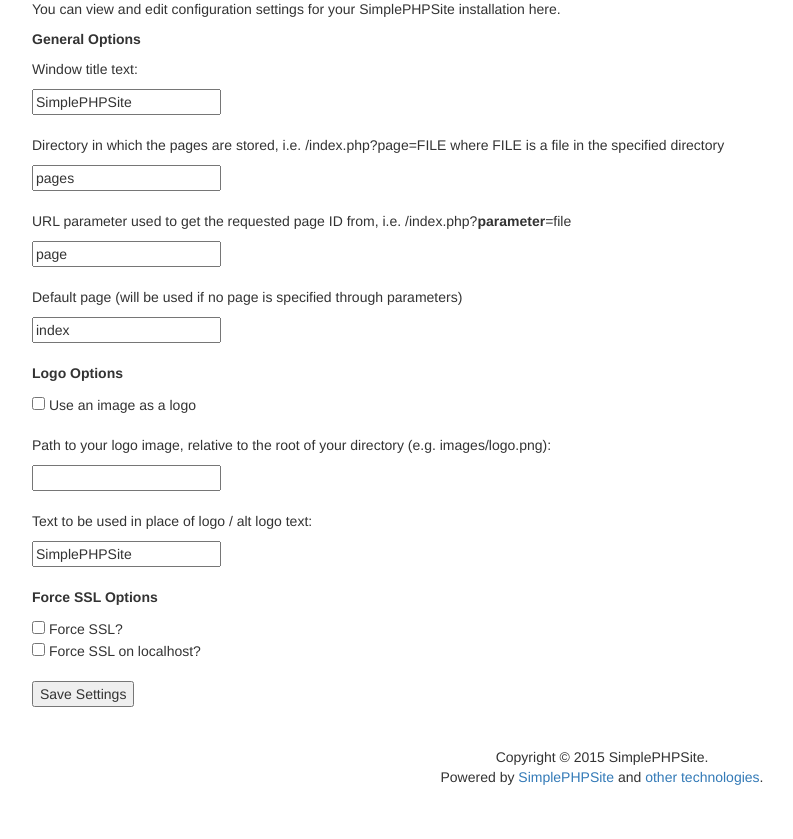
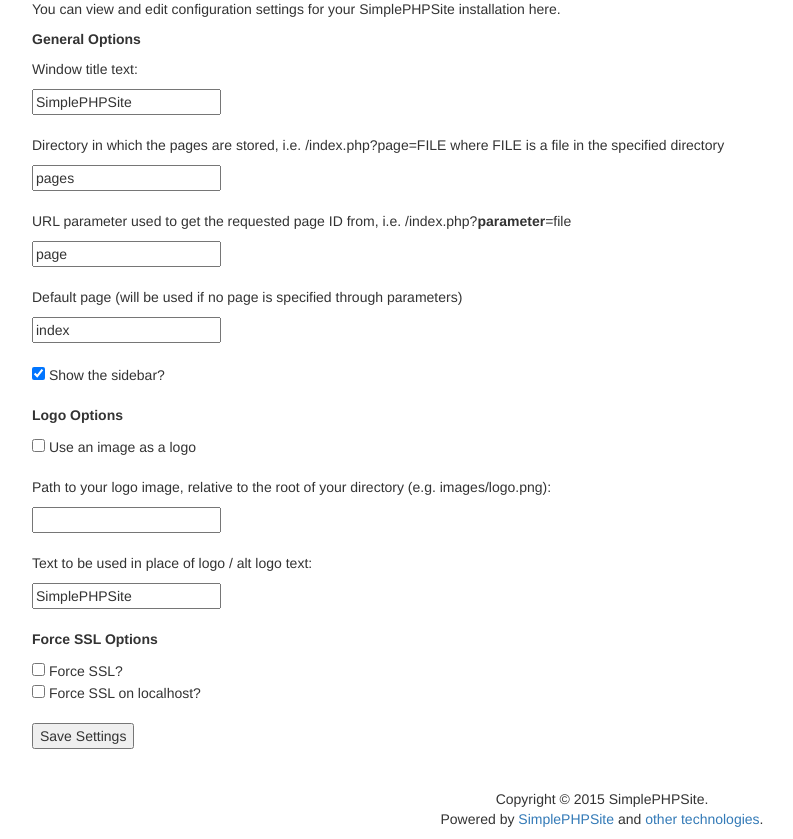
Before and after one commit to ipavl/simplephpsite, a PHP site: page /admin.php in a window 1280 px wide. Shown: the part 273-1112 px from the top of the page, without its empty margins (38-831 px from the left). Before the commit the page ends 1058 px from the top, so only its background shows below. Run offline with PHP 8.4, Linux system fonts and the light colour scheme; data that the repository does not hold is empty; some libraries are stand-ins or nearby versions.

Commit message:
Add an optional sidebar to all pages

```diff
--- a/css/simplephpsite.css
+++ b/css/simplephpsite.css
@@ -6,7 +6,7 @@
 }
 
 .page-content {
-  margin-top: 90px;
+  margin-top: 20px;
 }
 
 #footer-copyright {
--- a/includes/admin.php
+++ b/includes/admin.php
@@ -23,6 +23,11 @@
 			$config['logoPath'] = $_POST['logoPath'];
 		if (isset($_POST['logoText']))
 			$config['logoText'] = $_POST['logoText'];
+
+		if (isset($_POST['sidebar']) && $_POST['sidebar'] == "on")
+			$config['sidebar'] = true;
+		else
+			$config['sidebar'] = false;
 
 		if (isset($_POST['useImageLogo']) && $_POST['useImageLogo'] = "on")
 			$config['useImageLogo'] = true;
@@ -69,6 +74,8 @@
 	<p>Default page (will be used if no page is specified through parameters)</p>
 	<input name="indexPage" type="text" value="<?php echo $config['indexPage']; ?>"><br/><br/>
 
+	<input name="sidebar" type="checkbox" <?php if ($config['sidebar']) echo "checked=checked"; ?>"> Show the sidebar?<br/><br/>
+
 	<p><strong>Logo Options</strong></p>
 	<input name="useImageLogo" type="checkbox" <?php if ($config['useImageLogo'] == true) echo "checked=checked"; ?>"> Use an image as a logo<br/><br/>
 
--- a/includes/config.php
+++ b/includes/config.php
@@ -5,6 +5,7 @@
   'indexPage' => 'index',
   'logoPath' => '',
   'logoText' => 'SimplePHPSite',
+  'sidebar' => true,
   'useImageLogo' => false,
   'forceSSL' => false,
   'forceLocalSSL' => false,
```
Also changed, not shown: index.php (+10 -4 lines).
